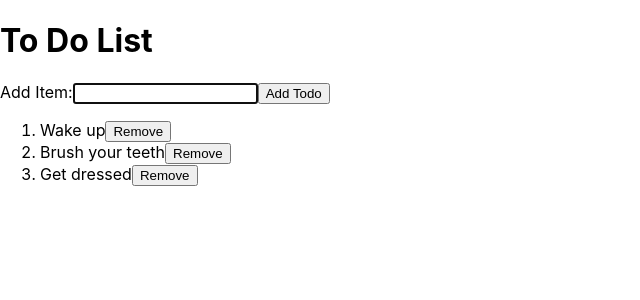
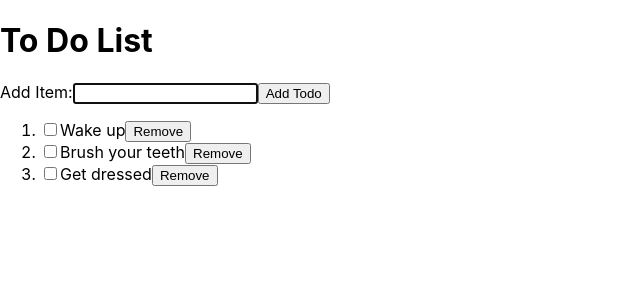
Before and after one commit to Sinuhem23/To_Do_List, a React (Create React App) app: page / in a window 1280 px wide. Shown: the top 300 px of the page, without its empty margins (0-640 px from the left). Built offline with nearby package versions, Linux system fonts and the light colour scheme.

Commit message:
created the localStorage

```diff
--- a/src/App.js
+++ b/src/App.js
@@ -1,7 +1,10 @@
-import React, { useState, useRef, useEffect } from 'react';
+import React, { useRef, useEffect } from 'react';
+import useLocalStorage from './Hooks/useLocalStorage';
 
 export default function App() {
-  const [todo, setTodo] = useState([
+  // const [checked, setChecked] = useState(false);
+
+  const [todo, setTodo] = useLocalStorage('todos', [
     {
       listItem: 'Wake up',
     },
@@ -30,7 +33,6 @@ export default function App() {
     ];
     // console.log(formData.addItem)
     // console.log(formData)
-    // const newItem = () => setTodo([])
 
     setTodo((prevState) => prevState.concat(formData));
     addItemRef.current.value = '';
@@ -54,10 +56,11 @@ export default function App() {
       </form>
       <ol>
         {todo.map((list, idx) => (
-          <li key={idx}>
+          <li type='checkbox' key={idx}>
+            <input id='' type='checkbox' />
+
             {list.listItem}
             {list.addItem}
-
             <button onClick={() => deleteId(idx)}>Remove</button>
           </li>
         ))}
--- /dev/null
+++ b/src/Hooks/useLocalStorage.js
@@ -0,0 +1,37 @@
+import { useState } from 'react';
+
+// Hook
+function useLocalStorage(key, initialValue) {
+  // State to store our value
+  // Pass initial state function to useState so logic is only executed once
+  const [storedValue, setStoredValue] = useState(() => {
+    try {
+      // Get from local storage by key
+      const item = window.localStorage.getItem(key);
+      // Parse stored json or if none return initialValue
+      return item ? JSON.parse(item) : initialValue;
+    } catch (error) {
+      // If error also return initialValue
+      console.log(error);
+      return initialValue;
+    }
+  });
+  // Return a wrapped version of useState's setter function that ...
+  // ... persists the new value to localStorage.
+  const setValue = (value) => {
+    try {
+      // Allow value to be a function so we have same API as useState
+      const valueToStore =
+        value instanceof Function ? value(storedValue) : value;
+      // Save state
+      setStoredValue(valueToStore);
+      // Save to local storage
+      window.localStorage.setItem(key, JSON.stringify(valueToStore));
+    } catch (error) {
+      // A more advanced implementation would handle the error case
+      console.log(error);
+    }
+  };
+  return [storedValue, setValue];
+}
+export default useLocalStorage;
```
